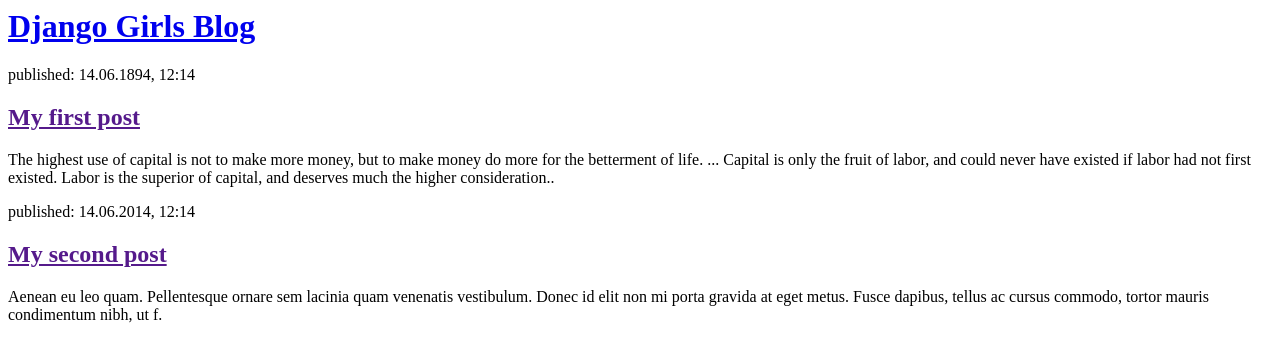
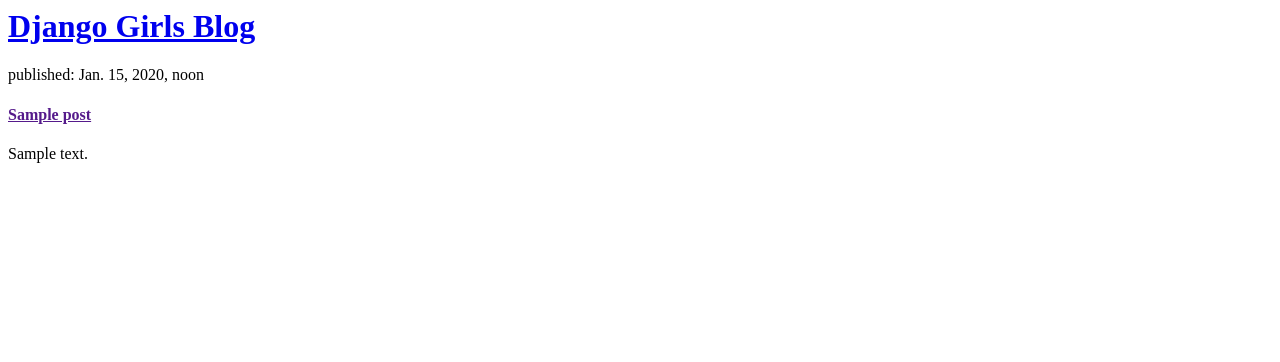
Before and after one commit to oryrosin/my-first-blog, a Django app: page / in a window 1280 px wide. Shown: the top 362 px of the page. Run offline with Django 3.2, Linux system fonts and the light colour scheme; tables that the repository leaves empty hold one stand-in row (values such as "Sample post").

Commit message:
Modified templates to display posts from database.

```diff
--- a/blog/templates/blog/post_list.html
+++ b/blog/templates/blog/post_list.html
@@ -8,15 +8,13 @@
         </div>
 
         <div>
-            <p>published: 14.06.1894, 12:14</p>
-            <h2><a href="">My first post</a></h2>
-            <p>The highest use of capital is not to make more money, but to make money do more for the betterment of life. ... Capital is only the fruit of labor, and could never have existed if labor had not first existed. Labor is the superior of capital, and deserves much the higher consideration..</p>
-        </div>
-
-        <div>
-            <p>published: 14.06.2014, 12:14</p>
-            <h2><a href="">My second post</a></h2>
-            <p>Aenean eu leo quam. Pellentesque ornare sem lacinia quam venenatis vestibulum. Donec id elit non mi porta gravida at eget metus. Fusce dapibus, tellus ac cursus commodo, tortor mauris condimentum nibh, ut f.</p>
+            {% for post in posts %}
+                <div>
+                    <p>published: {{ post.published_date }}</p>
+                    <h4><a href="">{{ post.title }}</a></h4>
+                    <p>{{ post.text|linebreaksbr }}</p>
+                </div>
+            {% endfor %}
         </div>
     </body>
 </html>
--- a/blog/views.py
+++ b/blog/views.py
@@ -1,5 +1,7 @@
 from django.shortcuts import render
+from django.utils import timezone
+from .models import Post
 
-# Create your views here.
 def post_list(request):
-    return render(request, 'blog/post_list.html', {})
+    posts = Post.objects.filter(published_date__lte=timezone.now()).order_by('published_date')
+    return render(request, 'blog/post_list.html', {'posts':posts})
```
